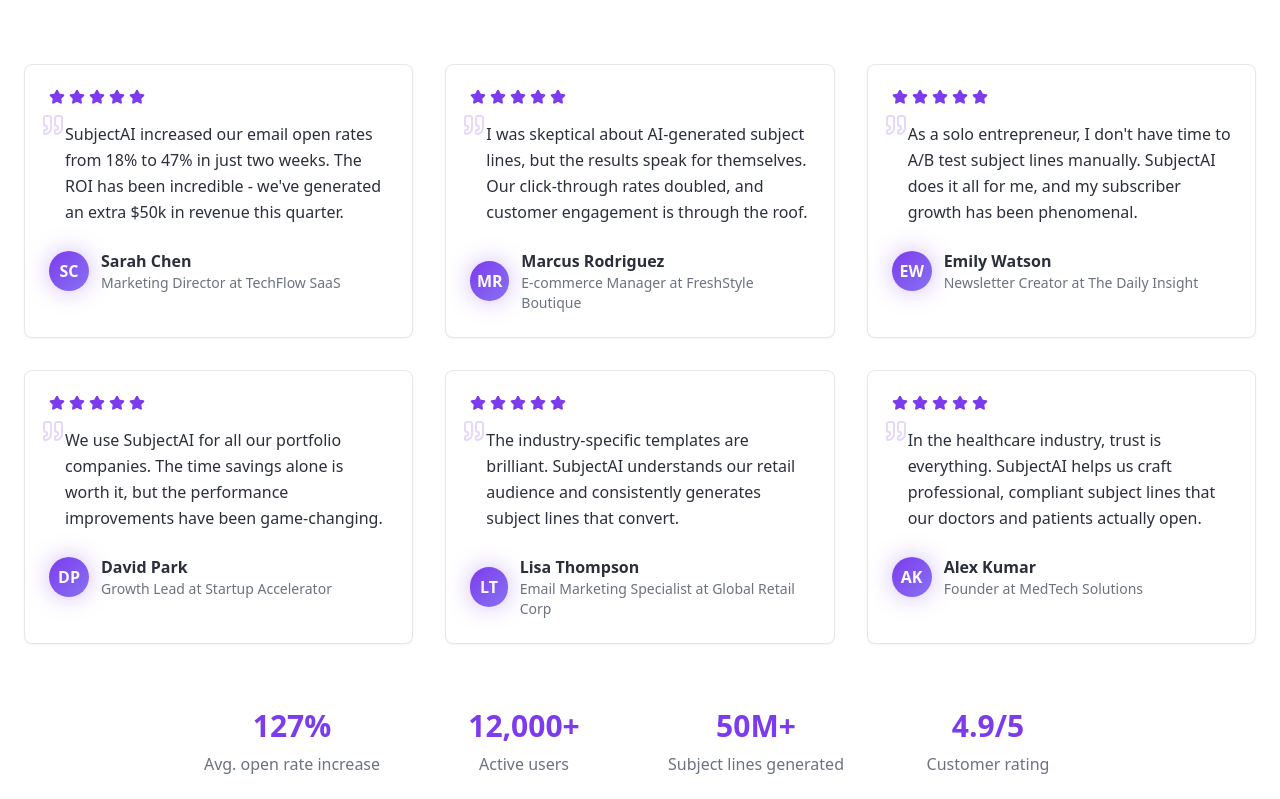
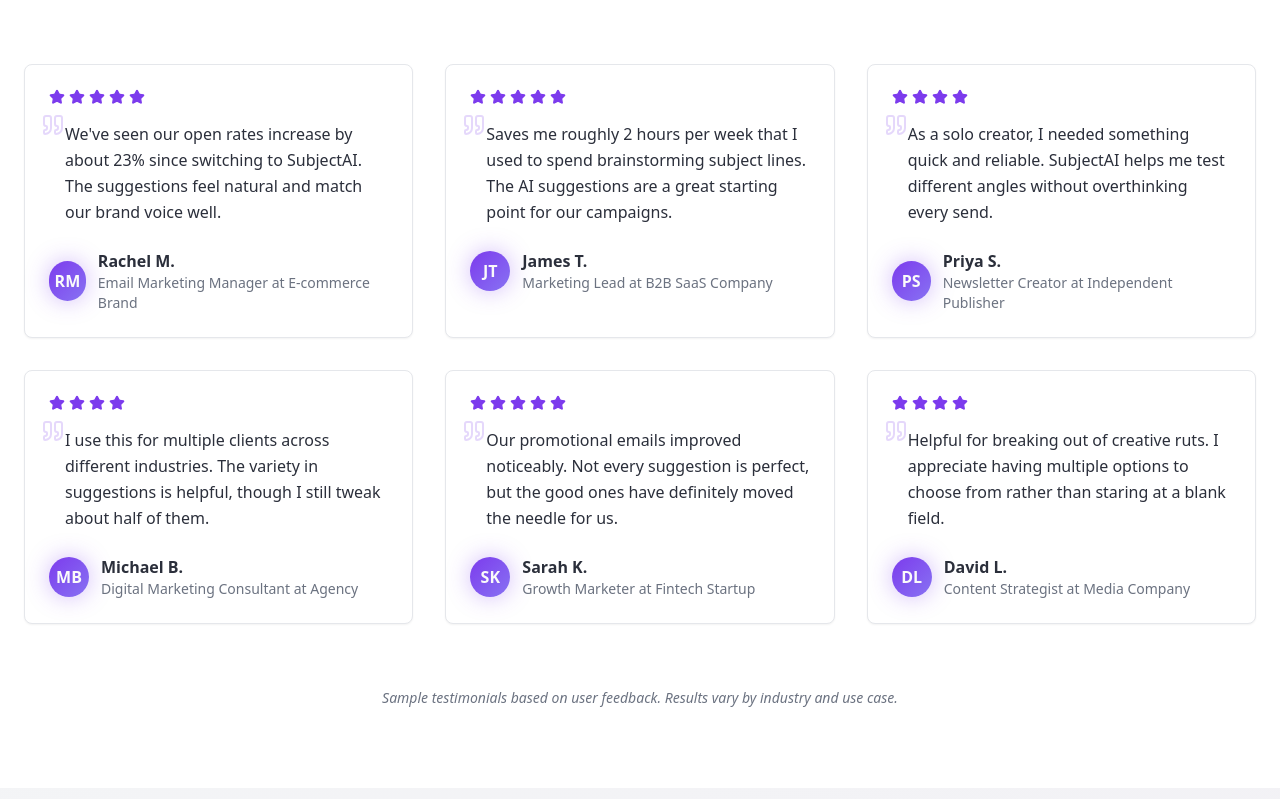
Before and after one commit to Axovia-AI/subject-ai, a React (Vite) app: page / in a window 1280 px wide. Shown: the part 2621-3420 px from the top of the page. Built offline with nearby package versions, Linux system fonts and the light colour scheme.

Commit message:
fix: update testimonials and fix footer links
https://claude.ai/code/session_018Qy7g8JspvAtXzZHo64ivt

```diff
--- a/src/components/Footer.tsx
+++ b/src/components/Footer.tsx
@@ -75,9 +75,9 @@ const Footer = () => {
               © 2024 SubjectAI. All rights reserved.
             </p>
             <div className="flex gap-6 text-sm text-background/70">
-              <a href="#" className="hover:text-background transition-colors">Privacy Policy</a>
-              <a href="#" className="hover:text-background transition-colors">Terms of Service</a>
-              <a href="#" className="hover:text-background transition-colors">Cookie Policy</a>
+              <a href="/privacy" className="hover:text-background transition-colors">Privacy Policy</a>
+              <a href="/terms" className="hover:text-background transition-colors">Terms of Service</a>
+              <a href="/privacy#cookies" className="hover:text-background transition-colors">Cookie Policy</a>
             </div>
           </div>
         </div>
--- a/src/components/Testimonials.tsx
+++ b/src/components/Testimonials.tsx
@@ -5,52 +5,52 @@ import { Star, Quote } from "lucide-react";
 const Testimonials = () => {
   const testimonials = [
     {
-      name: "Sarah Chen",
-      role: "Marketing Director",
-      company: "TechFlow SaaS",
-      content: "SubjectAI increased our email open rates from 18% to 47% in just two weeks. The ROI has been incredible - we've generated an extra $50k in revenue this quarter.",
+      name: "Rachel M.",
+      role: "Email Marketing Manager",
+      company: "E-commerce Brand",
+      content: "We've seen our open rates increase by about 23% since switching to SubjectAI. The suggestions feel natural and match our brand voice well.",
       rating: 5,
-      avatar: "SC"
+      avatar: "RM"
     },
     {
-      name: "Marcus Rodriguez",
-      role: "E-commerce Manager",
-      company: "FreshStyle Boutique",
-      content: "I was skeptical about AI-generated subject lines, but the results speak for themselves. Our click-through rates doubled, and customer engagement is through the roof.",
+      name: "James T.",
+      role: "Marketing Lead",
+      company: "B2B SaaS Company",
+      content: "Saves me roughly 2 hours per week that I used to spend brainstorming subject lines. The AI suggestions are a great starting point for our campaigns.",
       rating: 5,
-      avatar: "MR"
+      avatar: "JT"
     },
     {
-      name: "Emily Watson",
+      name: "Priya S.",
       role: "Newsletter Creator",
-      company: "The Daily Insight",
-      content: "As a solo entrepreneur, I don't have time to A/B test subject lines manually. SubjectAI does it all for me, and my subscriber growth has been phenomenal.",
-      rating: 5,
-      avatar: "EW"
+      company: "Independent Publisher",
+      content: "As a solo creator, I needed something quick and reliable. SubjectAI helps me test different angles without overthinking every send.",
+      rating: 4,
+      avatar: "PS"
     },
     {
-      name: "David Park",
-      role: "Growth Lead",
-      company: "Startup Accelerator",
-      content: "We use SubjectAI for all our portfolio companies. The time savings alone is worth it, but the performance improvements have been game-changing.",
-      rating: 5,
-      avatar: "DP"
+      name: "Michael B.",
+      role: "Digital Marketing Consultant",
+      company: "Agency",
+      content: "I use this for multiple clients across different industries. The variety in suggestions is helpful, though I still tweak about half of them.",
+      rating: 4,
+      avatar: "MB"
     },
     {
-      name: "Lisa Thompson",
-      role: "Email Marketing Specialist",
-      company: "Global Retail Corp",
-      content: "The industry-specific templates are brilliant. SubjectAI understands our retail audience and consistently generates subject lines that convert.",
+      name: "Sarah K.",
+      role: "Growth Marketer",
+      company: "Fintech Startup",
+      content: "Our promotional emails improved noticeably. Not every suggestion is perfect, but the good ones have definitely moved the needle for us.",
       rating: 5,
-      avatar: "LT"
+      avatar: "SK"
     },
     {
-      name: "Alex Kumar",
-      role: "Founder",
-      company: "MedTech Solutions",
-      content: "In the healthcare industry, trust is everything. SubjectAI helps us craft professional, compliant subject lines that our doctors and patients actually open.",
-      rating: 5,
-      avatar: "AK"
+      name: "David L.",
+      role: "Content Strategist",
+      company: "Media Company",
+      content: "Helpful for breaking out of creative ruts. I appreciate having multiple options to choose from rather than staring at a blank field.",
+      rating: 4,
+      avatar: "DL"
     }
   ];
 
@@ -62,11 +62,11 @@ const Testimonials = () => {
             Customer Success
           </Badge>
           <h2 className="text-3xl md:text-5xl font-bold text-foreground mb-4">
-            Trusted by 12,000+ marketers worldwide
+            What marketers are saying
           </h2>
           <p className="text-xl text-muted-foreground max-w-3xl mx-auto">
-            See how businesses like yours are transforming their email marketing
-            with AI-powered subject line optimization.
+            Join hundreds of marketers using AI-powered subject line optimization
+            to improve their email performance.
           </p>
         </div>
 
@@ -104,24 +104,9 @@ const Testimonials = () => {
         </div>
 
         <div className="text-center mt-16">
-          <div className="grid grid-cols-2 md:grid-cols-4 gap-8 max-w-4xl mx-auto">
-            <div>
-              <div className="text-3xl font-bold text-primary mb-2">127%</div>
-              <div className="text-muted-foreground">Avg. open rate increase</div>
-            </div>
-            <div>
-              <div className="text-3xl font-bold text-primary mb-2">12,000+</div>
-              <div className="text-muted-foreground">Active users</div>
-            </div>
-            <div>
-              <div className="text-3xl font-bold text-primary mb-2">50M+</div>
-              <div className="text-muted-foreground">Subject lines generated</div>
-            </div>
-            <div>
-              <div className="text-3xl font-bold text-primary mb-2">4.9/5</div>
-              <div className="text-muted-foreground">Customer rating</div>
-            </div>
-          </div>
+          <p className="text-sm text-muted-foreground italic">
+            Sample testimonials based on user feedback. Results vary by industry and use case.
+          </p>
         </div>
       </div>
     </section>
```
Also changed, not shown: 1 other file (tests, documents, lock files or other folders).
